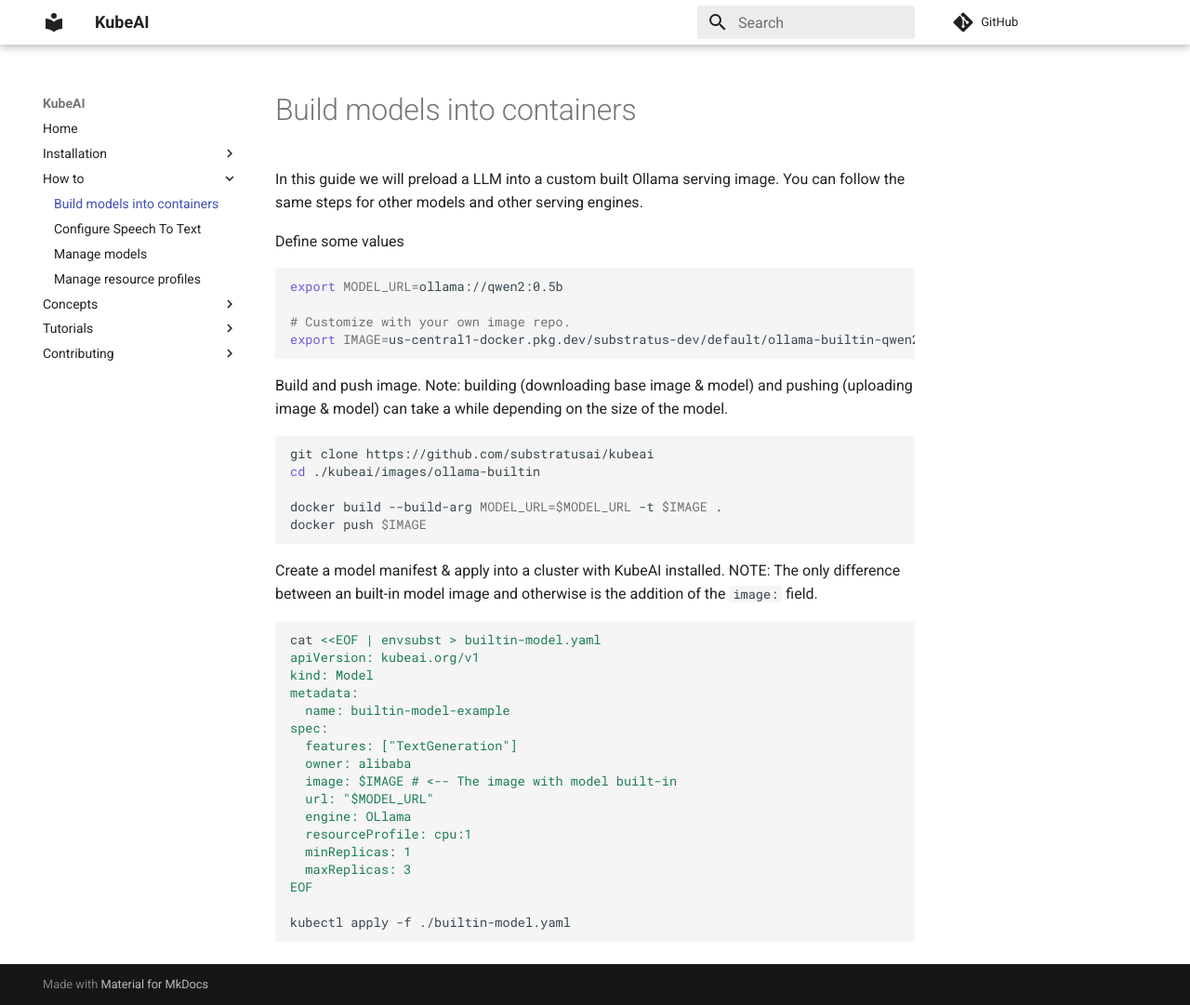
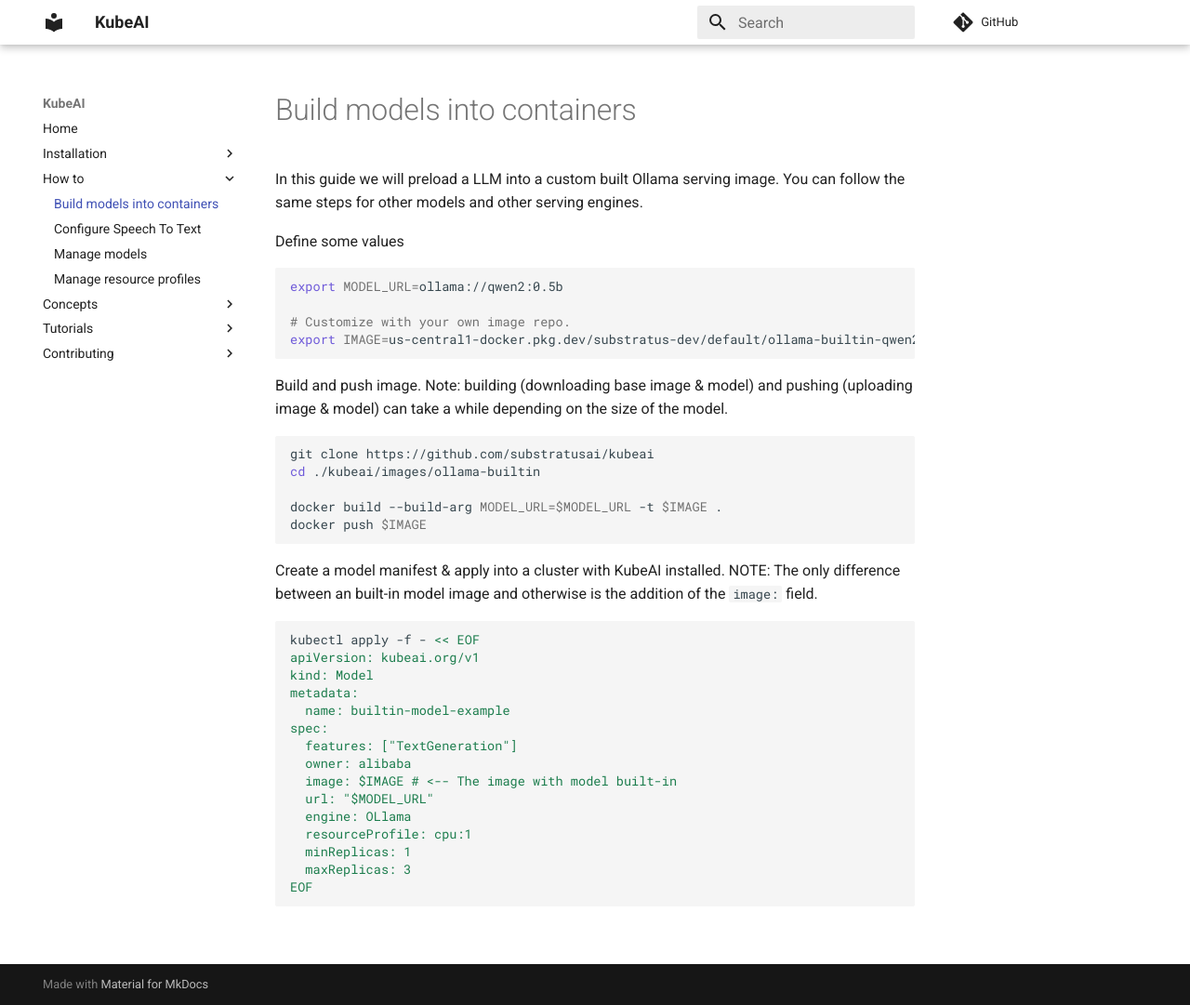
Before and after one commit to substratusai/kubeai, an MkDocs documentation site: the page built from docs/how-to/build-models-into-containers.md, in a window 1280 px wide and 1081 px high. Shown: the whole window at 93% size. Built offline with MkDocs 1.6.1 and Material for MkDocs 9.7.7, drawn with Linux system fonts in a browser that asks for light colours; comment, search, counter and statistics services are not loaded.

Commit message:
Address PR comments

````diff
--- a/docs/how-to/build-models-into-containers.md
+++ b/docs/how-to/build-models-into-containers.md
@@ -23,7 +23,7 @@
 Create a model manifest & apply into a cluster with KubeAI installed. NOTE: The only difference between an built-in model image and otherwise is the addition of the `image:` field.
 
 ```bash
-cat <<EOF | envsubst > builtin-model.yaml
+kubectl apply -f - << EOF
 apiVersion: kubeai.org/v1
 kind: Model
 metadata:
@@ -38,6 +38,4 @@
   minReplicas: 1
   maxReplicas: 3
 EOF
-
-kubectl apply -f ./builtin-model.yaml
 ```
````
